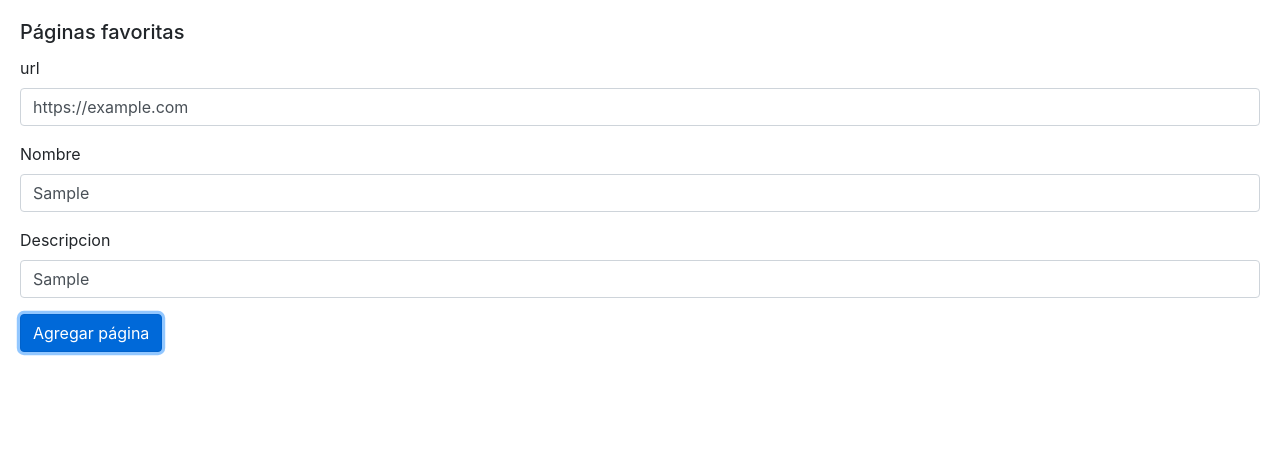
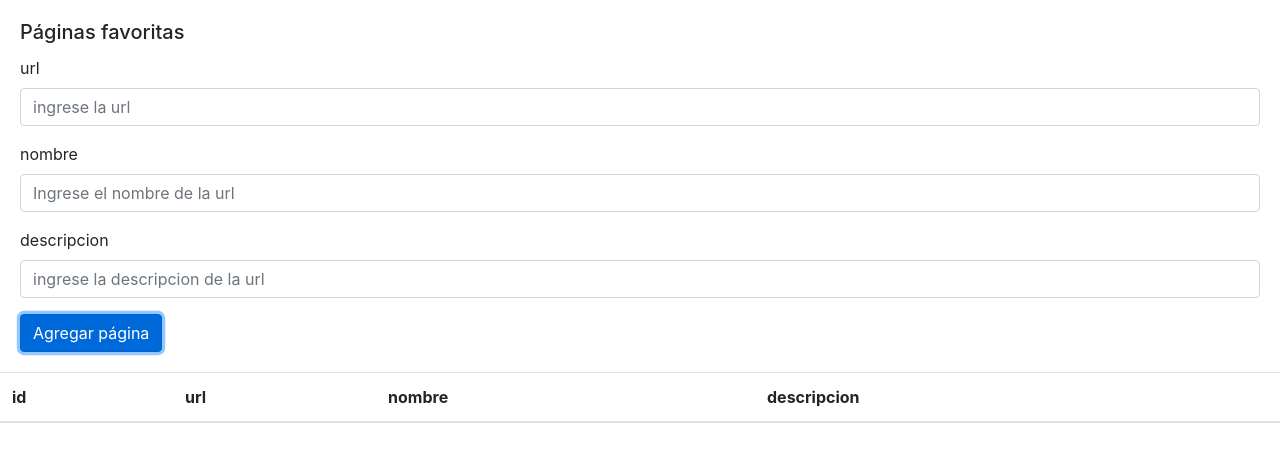
Before and after one commit to JsonVM/practicaApi, a website: page frontend/paginas/index.html in a window 1280 px wide. Both pictures are taken after typing "https://example.com", "Sample", "Sample" into the empty fields and a click on the input "Agregar página". Drawn offline with nearby package versions, Linux system fonts and the light colour scheme.

Commit message:
terminando frontend todo funcional

```diff
--- a/frontend/paginas/index.html
+++ b/frontend/paginas/index.html
@@ -1,49 +1,92 @@
 <!DOCTYPE html>
 <html lang="en">
-
   <head>
-    <meta charset="UTF-8">
-    <meta name="viewport" content="width=device-width, initial-scale=1.0">
+    <meta charset="UTF-8" />
+    <meta name="viewport" content="width=device-width, initial-scale=1.0" />
     <title>favoritas</title>
-    <link rel="stylesheet" href="https://stackpath.bootstrapcdn.com/bootstrap/4.4.1/css/bootstrap.min.css"
-        integrity="sha384-Vkoo8x4CGsO3+Hhxv8T/Q5PaXtkKtu6ug5TOeNV6gBiFeWPGFN9MuhOf23Q9Ifjh" crossorigin="anonymous">
+    <link
+      rel="stylesheet"
+      href="https://stackpath.bootstrapcdn.com/bootstrap/4.4.1/css/bootstrap.min.css"
+      integrity="sha384-Vkoo8x4CGsO3+Hhxv8T/Q5PaXtkKtu6ug5TOeNV6gBiFeWPGFN9MuhOf23Q9Ifjh"
+      crossorigin="anonymous"
+    />
   </head>
 
   <body>
-
     <div class="card-body">
       <h5 class="card-title">Páginas favoritas</h5>
       <form action="javascript:void(0)" onsubmit="agregarPagina()">
-
         <div class="form-group">
           <label for="url">url</label>
-              <input type="url" class="form-control" id="url" placeholder="ingrese la url" required>
+          <input
+            type="url"
+            class="form-control"
+            id="url"
+            placeholder="ingrese la url"
+            required
+          />
         </div>
 
         <div class="form-group">
-              <label for="nombres">Nombre</label>
-              <input type="text" class="form-control" id="nombre" placeholder="Ingrese el nombre de la url" required>
+          <label for="nombre">nombre</label>
+          <input
+            type="text"
+            class="form-control"
+            id="nombre"
+            placeholder="Ingrese el nombre de la url"
+            required
+          />
         </div>
 
         <div class="form-group">
-              <label for="descripcion">Descripcion</label>
-              <input type="text" class="form-control" id="descripcion" placeholder="ingrese la descripcion de la url">
+          <label for="descripcion">descripcion</label>
+          <input
+            type="text"
+            class="form-control"
+            id="descripcion"
+            placeholder="ingrese la descripcion de la url"
+          />
         </div>
 
-          <input id="btncrearPersona"class="btn btn-primary" type="submit" value="Agregar página">
+        <input
+          id="btncrearPersona"
+          class="btn btn-primary"
+          type="submit"
+          value="Agregar página"
+        />
       </form>
     </div>
 
-    <script src="https://code.jquery.com/jquery-3.4.1.slim.min.js"
+    <table class="table">
+        <thead>
+          <tr>
+            <th scope="col">id</th>
+            <th scope="col">url</th>
+            <th scope="col">nombre</th>
+            <th scope="col">descripcion</th>
+          </tr>
+        </thead>
+        <tbody id="lista_paginas">
+
+        </tbody>
+      </table>
+
+    <script
+      src="https://code.jquery.com/jquery-3.4.1.slim.min.js"
       integrity="sha384-J6qa4849blE2+poT4WnyKhv5vZF5SrPo0iEjwBvKU7imGFAV0wwj1yYfoRSJoZ+n"
-        crossorigin="anonymous"></script>
-    <script src="https://cdn.jsdelivr.net/npm/popper.js@1.16.0/dist/umd/popper.min.js"
+      crossorigin="anonymous"
+    ></script>
+    <script
+      src="https://cdn.jsdelivr.net/npm/popper.js@1.16.0/dist/umd/popper.min.js"
       integrity="sha384-Q6E9RHvbIyZFJoft+2mJbHaEWldlvI9IOYy5n3zV9zzTtmI3UksdQRVvoxMfooAo"
-        crossorigin="anonymous"></script>
-    <script src="https://stackpath.bootstrapcdn.com/bootstrap/4.4.1/js/bootstrap.min.js"
+      crossorigin="anonymous"
+    ></script>
+    <script
+      src="https://stackpath.bootstrapcdn.com/bootstrap/4.4.1/js/bootstrap.min.js"
       integrity="sha384-wfSDF2E50Y2D1uUdj0O3uMBJnjuUD4Ih7YwaYd1iqfktj0Uod8GCExl3Og8ifwB6"
-        crossorigin="anonymous"></script>
-    <script src="../js/imc.js"></script>
+      crossorigin="anonymous"
+    ></script>
+    <script src="https://cdn.jsdelivr.net/npm/axios/dist/axios.min.js"></script>
+    <script src="index.js"></script>
   </body>
-
 </html>
--- /dev/null
+++ b/frontend/paginas/index.js
@@ -0,0 +1,76 @@
+//Creo mi arreglo de páginas
+let paginas = [
+  {
+    id: 999,
+    url: "http://www.spotify.com",
+    nombre: "spotify",
+    descripcion: "página contenido mp3",
+  },
+];
+
+//agregar paginas a la base de datos
+function agregarPagina() {
+  let url = document.getElementById("url").value;
+  let nombre = document.getElementById("nombre").value;
+  let descripcion = document.getElementById("descripcion").value;
+
+  let pagina = { url: url, nombre: nombre, descripcion: descripcion };
+
+  //agregar a la base de datos
+  let direccion = "http://localhost:3000/paginas";
+  axios
+    .post(direccion, pagina)
+    .then((response) => {
+      console.log("Respuesta del API");
+      console.log(response);
+    })
+    .catch((error) => {
+      console.log(error);
+    });
+
+  //limpiando los campos del formulario
+  limpiarCampos();
+  //listando las paginas(actualizando)
+  listarPaginas();
+}
+
+//funcion para limpiar los campos del formulario
+function limpiarCampos() {
+  document.getElementById("url").value = "";
+  document.getElementById("nombre").value = "";
+  document.getElementById("descripcion").value = "";
+}
+
+//Funcion para listar las páginas en la tabla
+function listarPaginas() {
+  // tomar datos de la base de datos
+
+  let direccion = "http://localhost:3000/paginas";
+  axios
+    .get(direccion)
+    .then((response) => {
+
+      console.log("Respuesta del API");
+      console.log(response);
+
+      paginas = response.data.info;
+
+      let data = "";
+      for (let i = 0; i < paginas.length; i++) {
+        let pagina = paginas[i];
+
+        data += "<tr>";
+        data += `<td>${pagina.id}</td>`;
+        data += `<td>${pagina.url}</td>`;
+        data += `<td>${pagina.nombre}</td>`;
+        data += `<td>${pagina.descripcion}</td>`;
+        data += "</tr>";
+      }
+
+      document.getElementById("lista_paginas").innerHTML = data;
+    })
+    .catch((error) => {
+      console.log(error);
+    });
+}
+listarPaginas();
```
Lines whose indentation alone changed are shown as unchanged.
